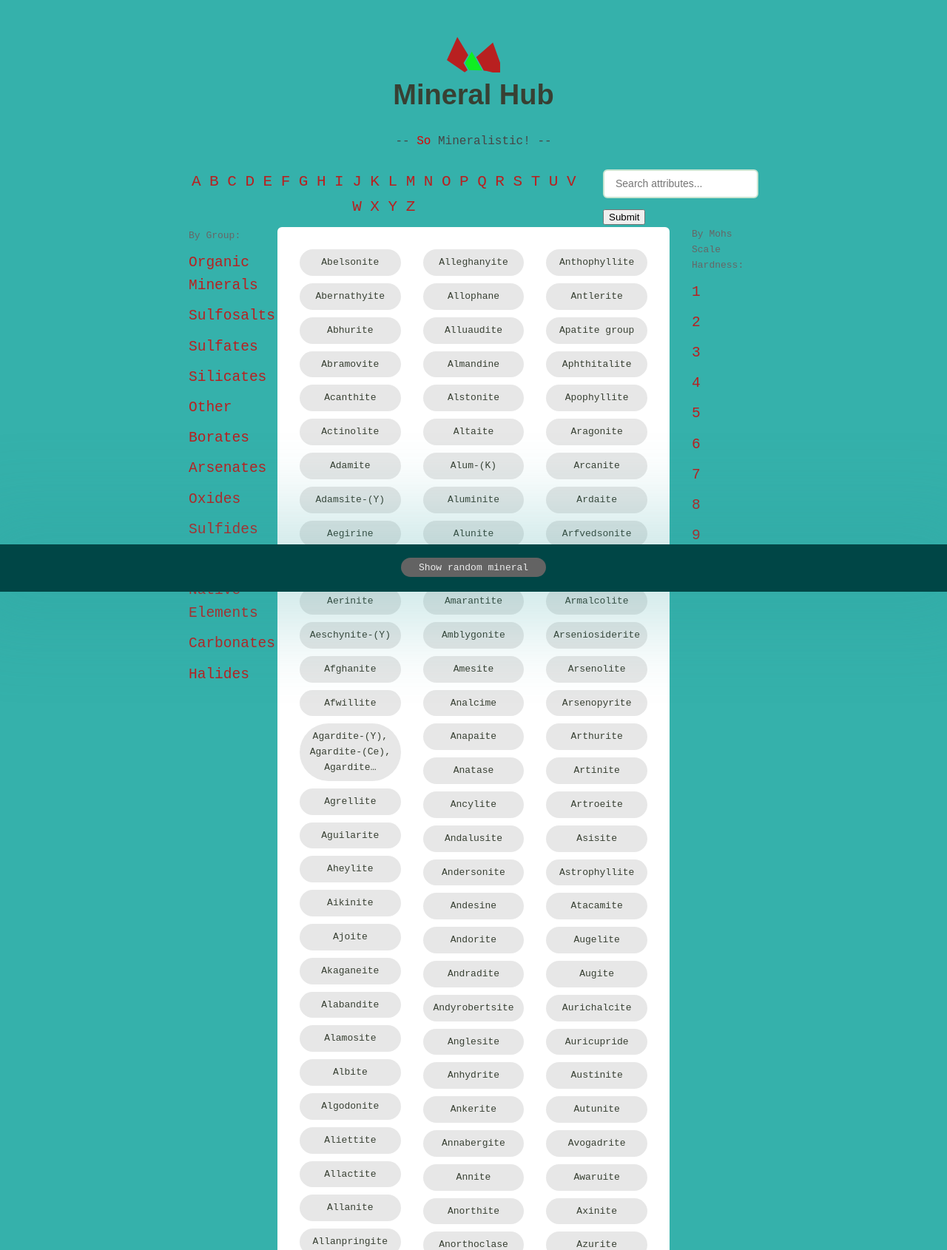
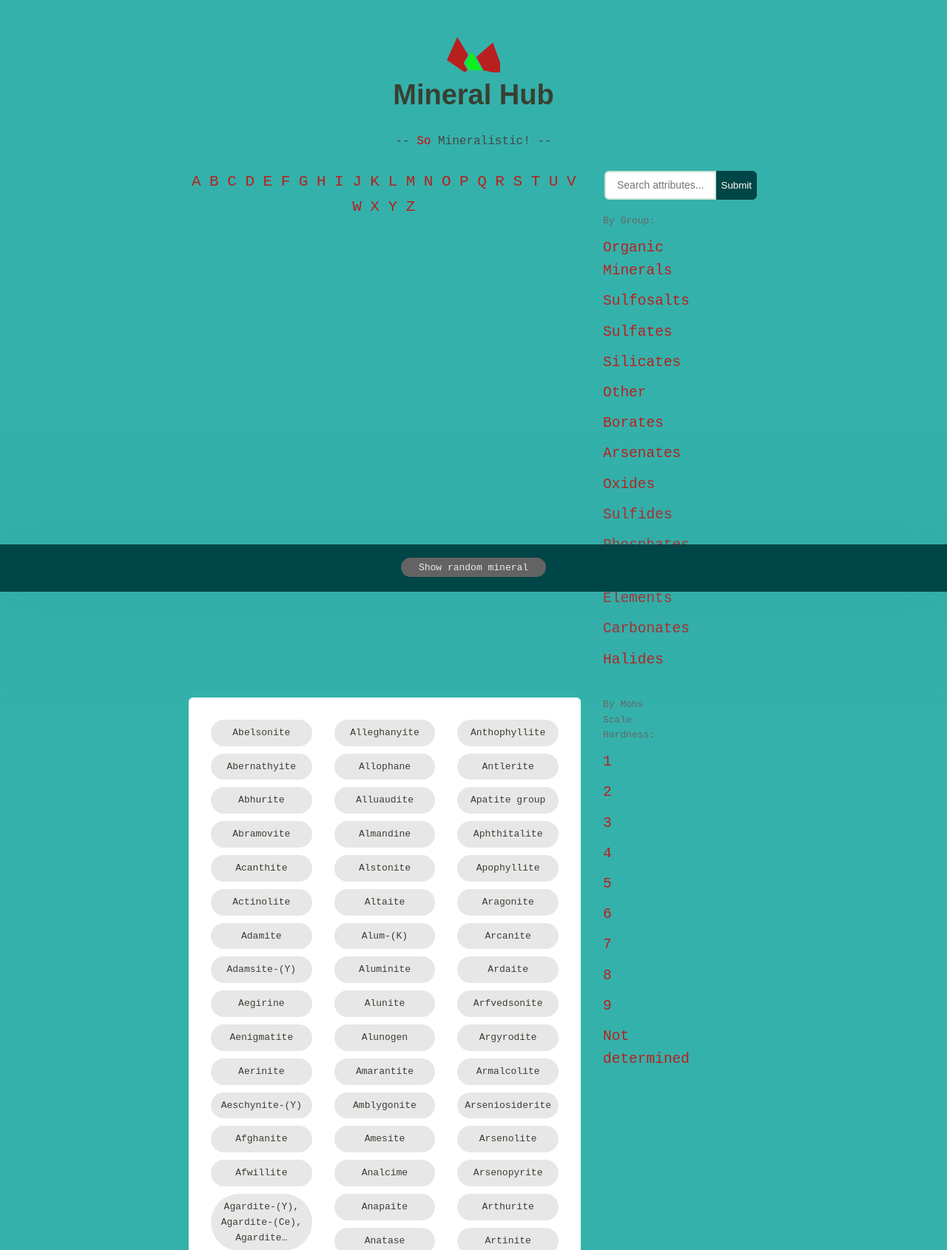
Before and after one commit to 19alex92/Techdegree-Project-8, a Django app: page / in a window 1280 px wide. Shown: the top 1690 px of the page at 74% size. Run offline with Django 3.2, Linux system fonts and the light colour scheme; data comes from the database, SQL or seed files in the repository.

Commit message:
css search box

```diff
--- a/mineral_catalog/catalog/static/catalog/css/styles.css
+++ b/mineral_catalog/catalog/static/catalog/css/styles.css
@@ -153,7 +153,7 @@
 a { color: #689b98; text-decoration: none; -webkit-transition: color 0.2s; -moz-transition: color 0.2s; -ms-transition: color 0.2s; -o-transition: color 0.2s; transition: color 0.2s; }
 a:hover { color: #537d7b; }
 
-input[type="text"] { background: #fff; width: 100%; color: #666; border-radius: 6px; border: 2px solid #CAE5D2; padding: 9px 15px 10px 15px; margin-bottom: 15px; outline: none; box-sizing: border-box; font-size: 1.4rem; font-family: "Work Sans", sans-serif; -webkit-appearance: none; -moz-appearance: none; appearance: none; -webkit-transition: 0.2s; -moz-transition: 0.2s; -ms-transition: 0.2s; -o-transition: 0.2s; transition: 0.2s; }
+input[type="text"] { background: #fff; width: 100%; color: #666; border-top-left-radius: 6px; border-bottom-left-radius: 6px; border: 2px solid #CAE5D2; padding: 9px 15px 10px 15px; margin-bottom: 15px; outline: none; box-sizing: border-box; font-size: 1.4rem; font-family: "Work Sans", sans-serif; -webkit-appearance: none; -moz-appearance: none; appearance: none; -webkit-transition: 0.2s; -moz-transition: 0.2s; -ms-transition: 0.2s; -o-transition: 0.2s; transition: 0.2s; }
 input[type="text"]::-webkit-input-placeholder { font-weight: normal; }
 input[type="text"]:-moz-placeholder { font-weight: normal; }
 input[type="text"]::-moz-placeholder { font-weight: normal; }
@@ -223,3 +223,26 @@
   color: #b82020;
   font-size: 1.5em;
 }
+form {
+  display:flex;
+  flex-direction:row;
+  padding:2px;
+}
+
+input {
+  flex-grow:2;
+  border:none;
+}
+
+input:focus{
+  outline: none;
+}
+
+button {
+  border:1px solid #004646;
+  border-top-right-radius: 6px;
+  border-bottom-right-radius: 6px;
+  background:#004646;
+  color:white;
+  margin-bottom: 1.5rem;
+}
--- a/mineral_catalog/catalog/templates/catalog/layout.html
+++ b/mineral_catalog/catalog/templates/catalog/layout.html
@@ -41,6 +41,9 @@
                             <a href="{% url 'catalog:sort_hardness' hardness=hardness %}">{{ hardness }}</a>
                         </li>
                     {% endfor %}
+                    <li class="group_search">
+                        <a href="{% url 'catalog:sort_hardness' hardness='Not determined' %}">Not determined</a>
+                    </li>
                 </ul>
             </div>
         </div>
```
